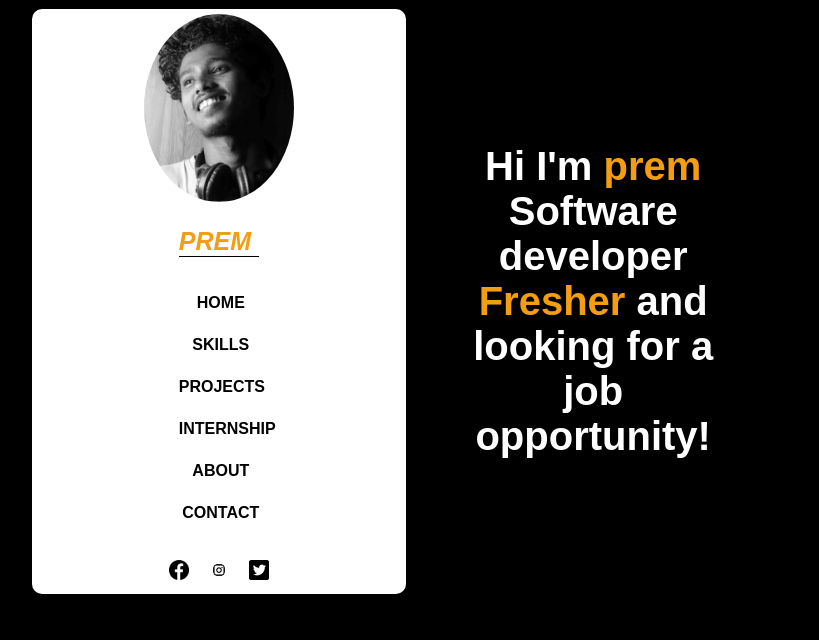
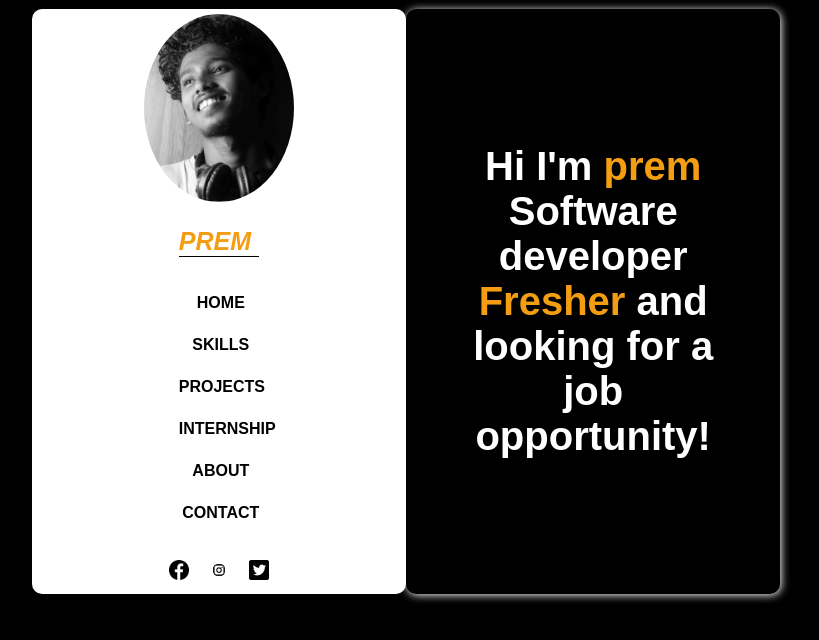
Before and after one commit to prempravin2023/prem-profile, an Angular app: page /about in a window 1280 px wide. Shown: the top 640 px of the page, without its empty margins (235-1054 px from the left). Built offline with nearby package versions, Linux system fonts and the light colour scheme.

Commit message:
codeforslide

```diff
--- a/src/styles.css
+++ b/src/styles.css
@@ -51,7 +51,7 @@
         background-color: white;
     }
     .article1{
-        background-color:white;
+       background-color:white;
 
 
 
@@ -91,7 +91,7 @@
         background-color:white;
     }
 
-    .article2{
+    #article2{
         background-color:white;
 
         box-shadow: 1px 1px 8px white;
@@ -123,8 +123,9 @@
 
     }
 
-    .article2{
+    #article2{
         background-color:#010101;
+
     }
     .heading{
         font-size: 80px;
@@ -208,6 +209,23 @@ text-align: center;
         border:1px solid #F39D13;
         padding:10px;
     }*/
+    .list .prem{
+      color: aqua;
+    }
+    .rotate{
+      transform: rotateY(360deg);
+      transform-style: preserve-3d;
+      transition: transform 2s;
+      backface-visibility:hidden ;
+    }
+    .rotate1{
+      transform: rotateY(-360deg);
+      transform-style: preserve-3d;
+      transition: transform 2s;
+      backface-visibility:hidden ;
+    }
+
+
 
  @media screen and (max-width:815px) {
     .banner{
```
